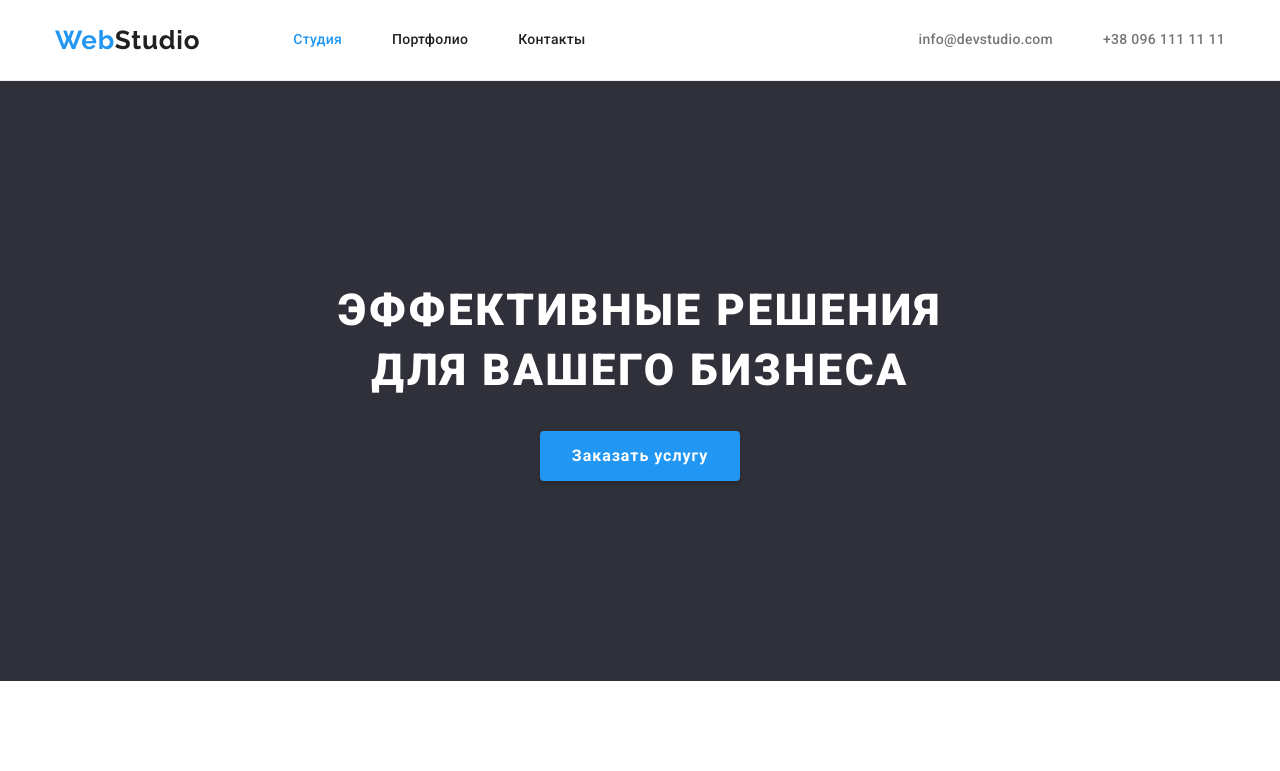
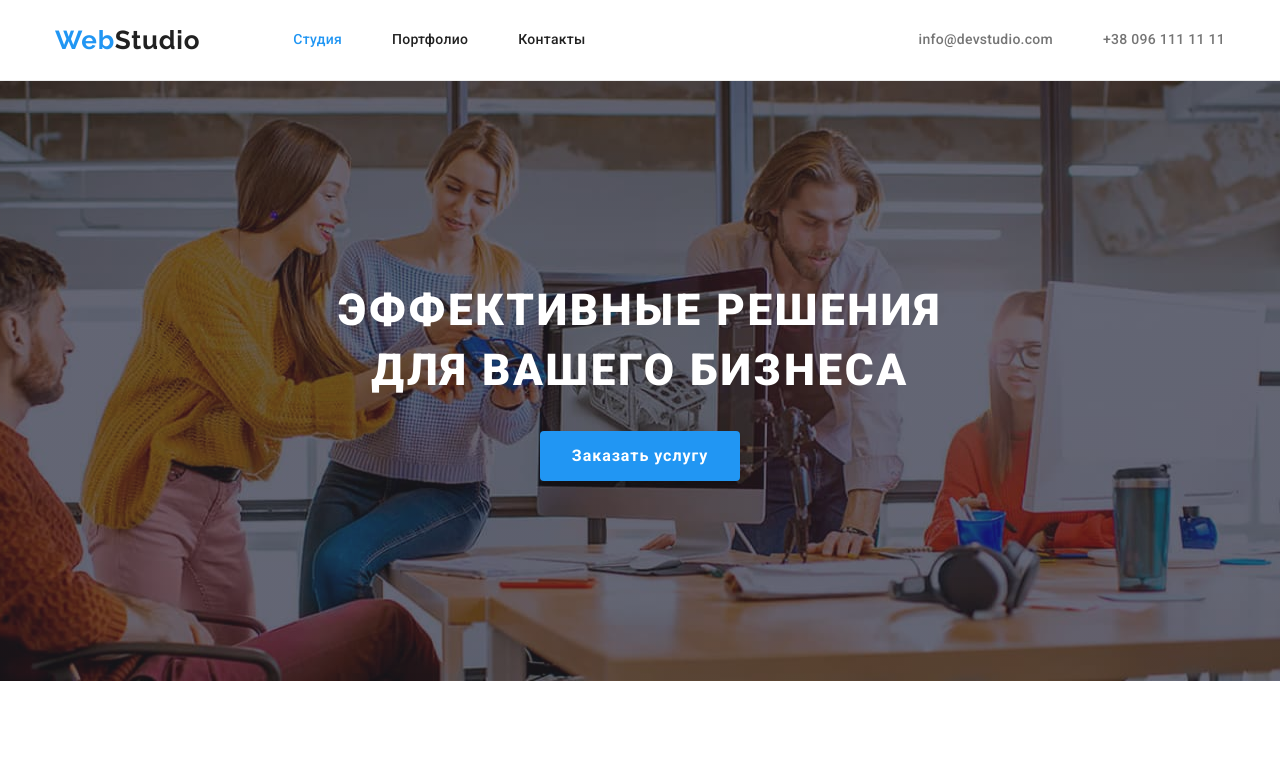
Before and after one commit to oleksandr-vasylenko/goit-markup-hw-04, a plain HTML site: page index.html in a window 1280 px wide. Shown: the top 771 px of the page. Drawn offline with nearby package versions, Linux system fonts and the light colour scheme.

Commit message:
Adds hero backgroound

```diff
--- a/CSS/styles.css
+++ b/CSS/styles.css
@@ -170,7 +170,13 @@ a {
 
 /* --------------- MAIN --------------- */
 .hero {
-  background-color: #2f303a;
+  max-width: 1600px; /*need to confirm */
+  margin-left: auto;
+  margin-right: auto;
+  background-image: linear-gradient(to right, rgba(47, 48, 58, 0.4), rgba(47, 48, 58, 0.4)), url(../images/background/hero-bcg.jpg);
+  background-repeat: no-repeat;
+  background-size: cover;
+  background-position: center;
   padding-top: 200px;
   padding-bottom: 200px;
   text-align: center;
```
Also changed, not shown: images/background/hero-bcg.jpg (added).
